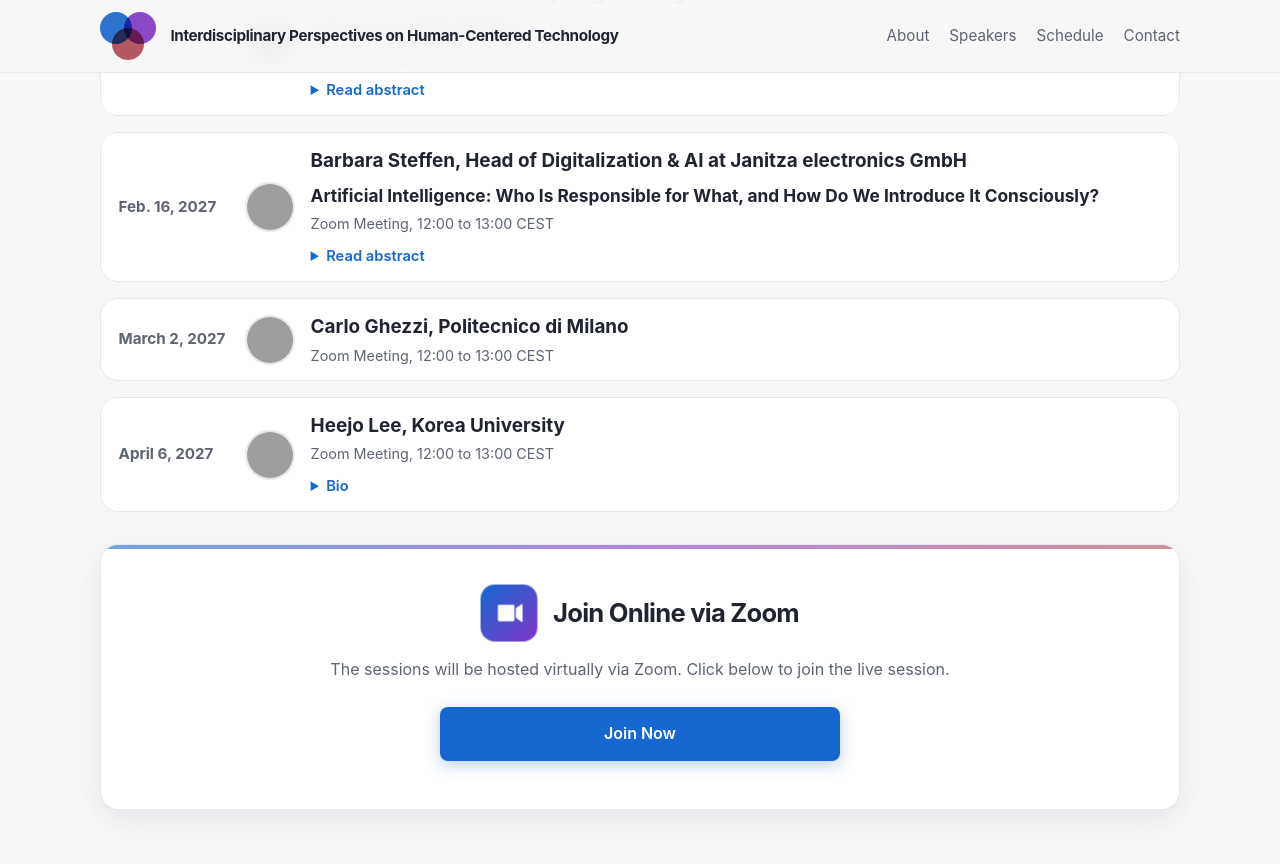
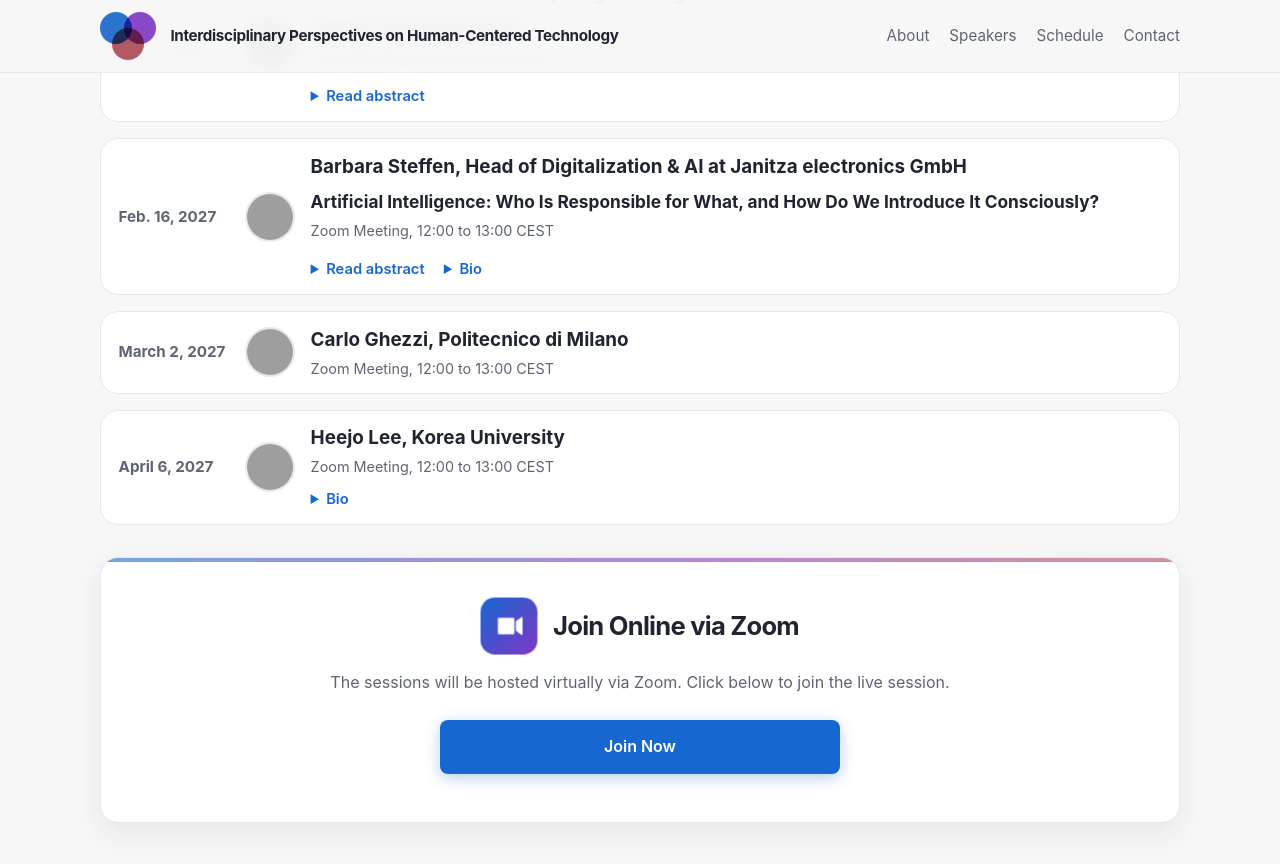
Before and after one commit to rebeca-lang/rebeca-lang.github.io, a Jekyll site: the page events/human-centered-technology/index.html, which Jekyll copies as it is, in a window 1280 px wide and 900 px high, scrolled down 2602 px, cut to the strip 0-864 px from the top of the window. Built offline with Jekyll 4.4.1, drawn with Linux system fonts in a browser that asks for light colours; grey boxes are pictures that could not be loaded.

Commit message:
Update index.html

```diff
--- a/events/human-centered-technology/index.html
+++ b/events/human-centered-technology/index.html
@@ -1287,7 +1287,6 @@
                 </div>
             </div>
         </section>
-
                 <section id="schedule">
             <div class="container">
                 <div class="section-head">
@@ -1400,6 +1399,7 @@
                                 </div>
                                 <div class="talk-title">Kaspar Causally Explains</div>
                                 <div class="session-meta">Zoom Meeting, 12:00 to 13:00 CEST</div>
+                                <div class="details-group">
                                     <details class="talk-details">
                                         <summary>Read abstract</summary>
                                         <p>
@@ -1415,6 +1415,7 @@
                                     </details>
                                 </div>
                             </div>
+                        </div>
                     </article>
 
                     <!-- Barbara Steffen -->
@@ -1428,6 +1429,7 @@
                                 <div class="session-title">Barbara Steffen, Head of Digitalization &amp; AI at Janitza electronics GmbH</div>
                                 <div class="talk-title">Artificial Intelligence: Who Is Responsible for What, and How Do We Introduce It Consciously?</div>
                                 <div class="session-meta">Zoom Meeting, 12:00 to 13:00 CEST</div>
+                                <div class="details-group">
                                     <details class="talk-details">
                                         <summary>Read abstract</summary>
                                         <p>
@@ -1443,6 +1445,13 @@
                                             AI adoption is an ongoing, cross-functional process that keeps human agency at its center. Participants will leave with a practical framework they can apply in their own organization.
                                         </p>
                                     </details>
+                                    <details class="talk-details">
+                                        <summary>Bio</summary>
+                                        <p>
+                                            Dr. Barbara Steffen is Head of Digitalization &amp; AI at Janitza electronics GmbH, where she leads the company-wide introduction of AI. She has a business background and worked in academia, spanning Computer Science, Entrepreneurship &amp; Transfer and Manufacturing. Fascinated by the current developments in AI, she sees great potential at the interfaces between disciplines to develop holistic, aligned approaches and solutions to complex challenges, with value beyond the individual organization.
+                                        </p>
+                                    </details>
+                                </div>
                             </div>
                         </div>
                     </article>
```
Lines whose indentation alone changed are shown as unchanged.
